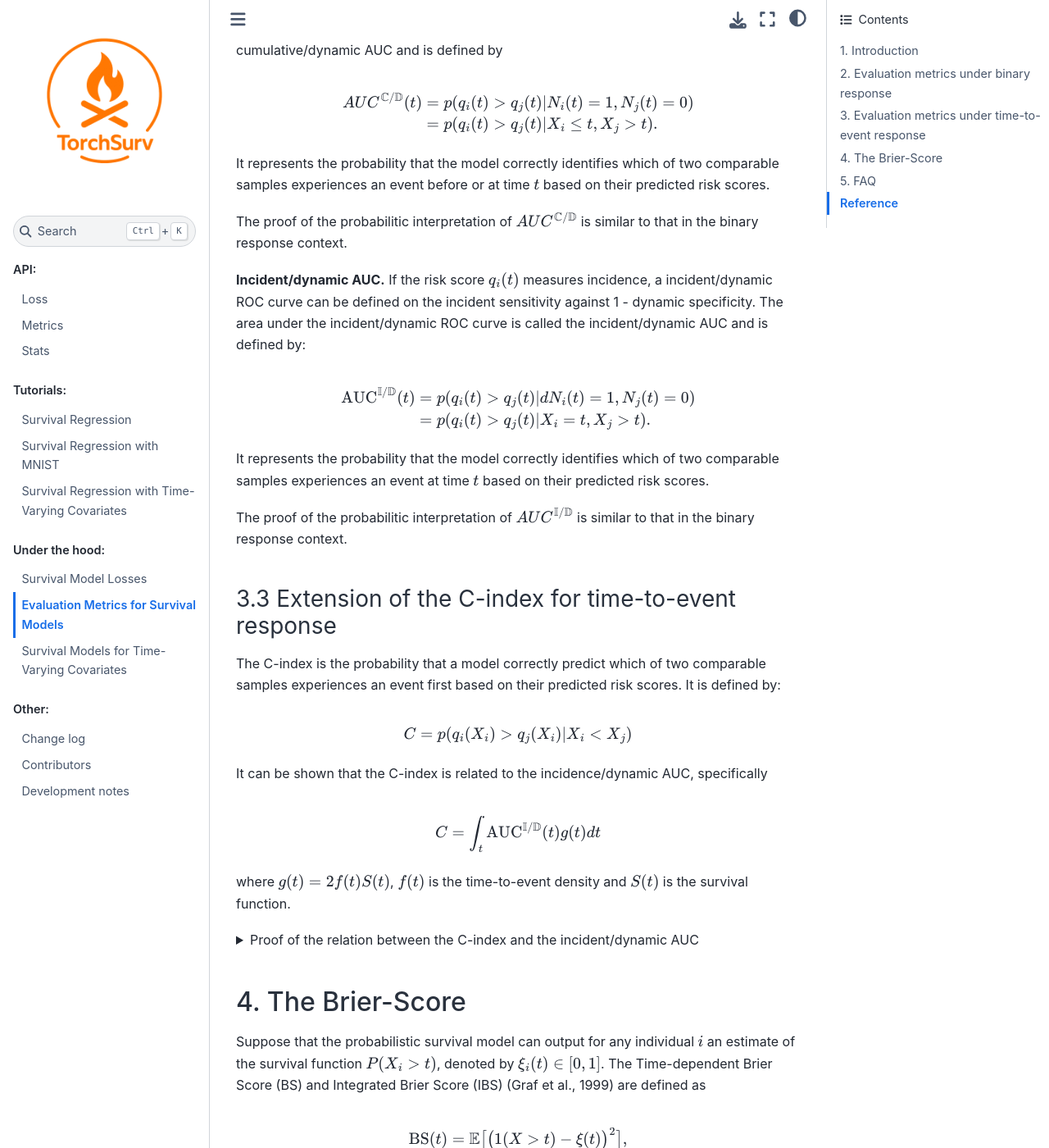
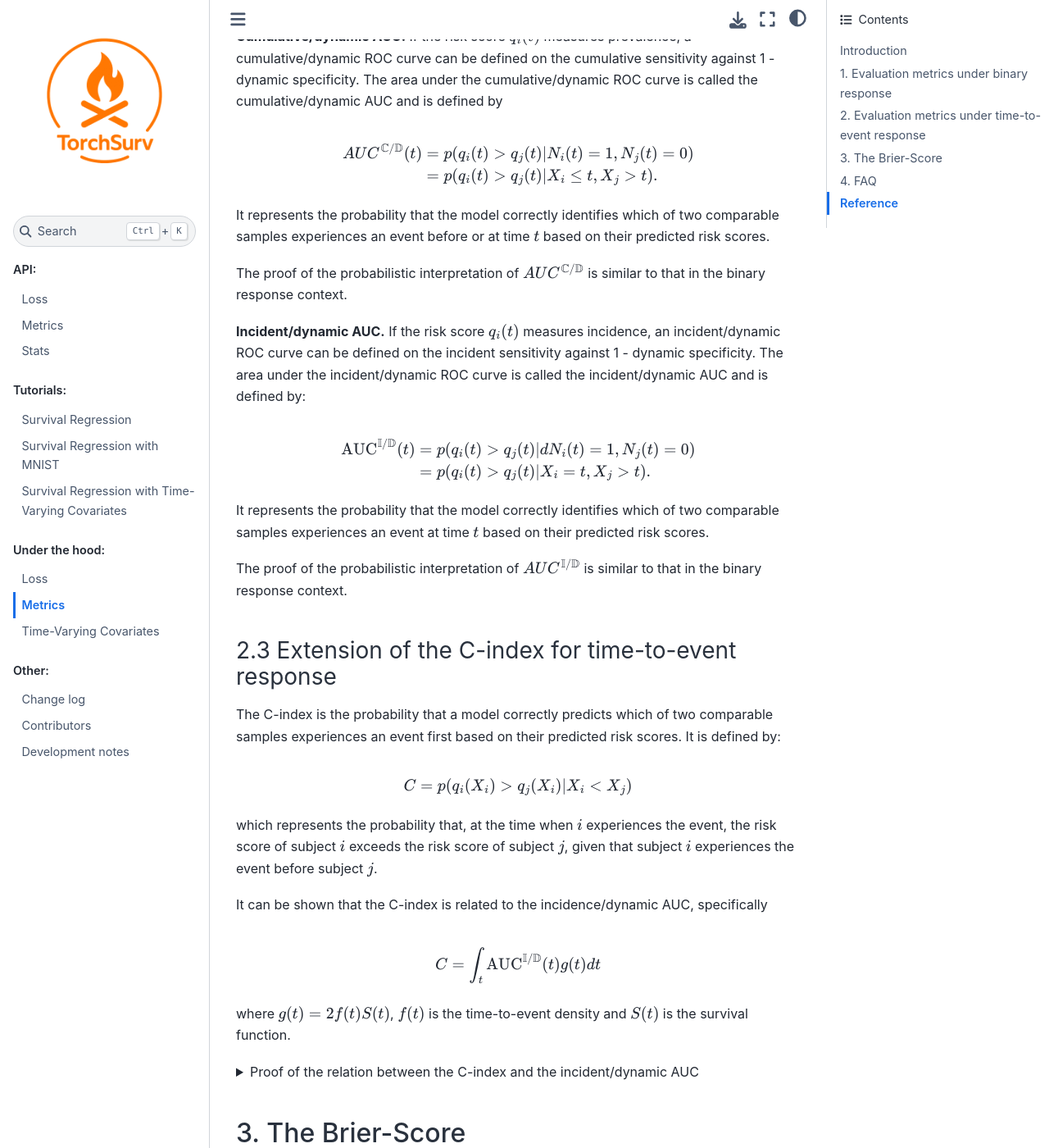
Before and after one commit to Novartis/torchsurv, a Sphinx documentation site: the page built from docs/notebooks/metrics.md, in a window 1280 px wide and 1400 px high, scrolled down 3610 px. Shown: the whole window at 82% size. Built offline with Sphinx 7.4.7 and the Sphinx Book theme 1.1.4, drawn with Linux system fonts in a browser that asks for light colours; some of the changed text lies outside the part shown.

Commit message:
address Sonia's comments

```diff
--- a/docs/notebooks/metrics.md
+++ b/docs/notebooks/metrics.md
@@ -39,7 +40,7 @@
 \text{AUC} = \int_0^1 \text{TPR}(\text{FPR}(c)) \: d\text{FPR}(c).
 $$
 
-It can be shown that the AUC also has a probabilitic interpretation, indeed
+It can be shown that the AUC also has a probabilistic interpretation, indeed
 
 $$
 \text{AUC} = p(\pi_i > \pi_j|Y_i = 1, Y_j = 0),
@@ -80,7 +81,7 @@
 $$
 </details>
 
-## 3. Evaluation metrics under time-to-event response
+### 2. Evaluation metrics under time-to-event response
 
 Let us now assume that individual $i$ has a time-to-event $X_i$ and a time-to-censoring $D_i$. We observe the minimum of the two, $T_i = \min(X_i, D_i)$, along with the event indicator $\delta_i = 1(X_i \leq D_i)$.
 
@@ -94,7 +95,7 @@
 
 A probabilistic survival model outputs a score $q_i(t) \in \mathbb{R}$, which estimates the event risk at time $t$  for individual $i$. The choice of risk score $q_i(t)$ depends on whether it is intended to reflect prevalence or incidence (Heagerty and Zheng, 2005). For example, the cumulative hazard function can be viewed as a measure of prevalence, since it represents the cumulative risk up to time $t$. In contrast, the instantaneous hazard function reflects incidence, as it quantifies the instantaneous risk of experiencing the event at time $t$. Consequently, the definition of sensitivity varies depending on whether the selected risk score measures prevalence or incidence.
 
-#### 3.1 Extension of sensitivity and specificity for time-to-event response
+#### 2.1 Extension of sensitivity and specificity for time-to-event response
 
 **Cumulative sensitivity.** If the risk score $q_i(t)$ measures prevalence, the predicted classification of $i$ is defined as:
 
@@ -142,7 +143,7 @@
 
 Note that there is no distinction between prevalence and incidence in the context of specificity. This is because if we condition on $dN_i(t) = 0$, it implies either the individual had an event before $t$ and is thus excluded, or the individual has an event after $t$ which is equivalent to conditioning on $N_i(t) = 0$.
 
-#### 3.2 Extension of the AUC for time-to-event response
+#### 2.2 Extension of the AUC for time-to-event response
 
 **Cumulative/dynamic AUC.** If the risk score $q_i(t)$ measures prevalence, a cumulative/dynamic ROC curve can be defined on the cumulative sensitivity against 1 - dynamic specificity. The area under the cumulative/dynamic ROC curve is called the cumulative/dynamic AUC and is defined by
 
@@ -155,9 +156,9 @@
 
 It represents the probability that the model correctly identifies which of two comparable samples experiences an event before or at time $t$ based on their predicted risk scores.
 
-The proof of the probabilitic interpretation of $AUC^{\mathbb{C}/\mathbb{D}}$ is similar to that in the binary response context.
+The proof of the probabilistic interpretation of $AUC^{\mathbb{C}/\mathbb{D}}$ is similar to that in the binary response context.
 
-**Incident/dynamic AUC.** If the risk score $q_i(t)$ measures incidence, a incident/dynamic ROC curve can be defined on the incident sensitivity against 1 - dynamic specificity. The area under the incident/dynamic ROC curve is called the incident/dynamic AUC and is defined by:
+**Incident/dynamic AUC.** If the risk score $q_i(t)$ measures incidence, an incident/dynamic ROC curve can be defined on the incident sensitivity against 1 - dynamic specificity. The area under the incident/dynamic ROC curve is called the incident/dynamic AUC and is defined by:
 
 $$
 \begin{align*}
@@ -168,15 +169,19 @@
 
 It represents the probability that the model correctly identifies which of two comparable samples experiences an event at time $t$ based on their predicted risk scores.
 
-The proof of the probabilitic interpretation of $AUC^{\mathbb{I}/\mathbb{D}}$ is similar to that in the binary response context.
+The proof of the probabilistic interpretation of $AUC^{\mathbb{I}/\mathbb{D}}$ is similar to that in the binary response context.
 
-#### 3.3 Extension of the C-index for time-to-event response
+#### 2.3 Extension of the C-index for time-to-event response
 
-The C-index is the probability that a model correctly predict which of two comparable samples experiences an event first based on their predicted risk scores. It is defined by:
+The C-index is the probability that a model correctly predicts which of two comparable samples experiences an event first based on their predicted risk scores. It is defined by:
 
 $$
 C = p(q_i(X_i) > q_j(X_i) | X_i < X_j)
 $$
+
+which represents the probability that, at the time when $i$ experiences the event,
+the risk score of subject $i$ exceeds the risk score of subject $j$,
+given that subject $i$ experiences the event before subject $j$.
 
 It can be shown that the C-index is related to the incidence/dynamic AUC, specifically
 
@@ -204,7 +209,7 @@
 </details>
 
 
-## 4. The Brier-Score
+### 3. The Brier-Score
 
 Suppose that the probabilistic survival model can output for any individual $i$ an estimate of the survival function $P(X_i > t)$, denoted by $\xi_i(t) \in [0,1]$. The Time-dependent Brier Score (BS) and Integrated Brier Score (IBS) (Graf et al., 1999) are defined as
 
@@ -220,15 +225,15 @@
 
 
 
-## 5. FAQ
+### 4. FAQ
 
-#### What evaluation metrics are implemented in `TorchSurv`?
+##### What evaluation metrics are implemented in `TorchSurv`?
 
 TorchSurv includes all the evaluation metrics described in this document. Specifically, it implements the **AUC** (both *AUC incidence/dynamic* and *AUC cumulative/dynamic*), the **C-index**, and the **Brier Score**.
 Detailed instructions and examples for using each of these metrics can be found in their respective function descriptions under the `Metrics` module.
 
 
-#### What risk score should my PyTorch neural network output?
+##### What risk score should my PyTorch neural network output?
 
 The choice of risk score depends on the scientific question and what aspect of prediction performance you aim to evaluate.
 A risk score can reflect either incidence or prevalence:
@@ -242,7 +247,7 @@
 - If you are interested in how many events have occurred by time $ t $, use a **prevalence-based risk score** and evaluate performance using the **AUC cumulative/dynamic**.
 - If you are interested in the short-term risk of an event occurring at time $ t $, use an **incidence-based risk score** and the **AUC incidence/dynamic** as the corresponding performance measure.
 
-#### Should I use the AUC incidence/dynamic or AUC cumulative/dynamic?
+##### Should I use the AUC incidence/dynamic or AUC cumulative/dynamic?
 
 The choice between **AUC incidence/dynamic** and **AUC cumulative/dynamic** depends directly on the type of risk score your model produces:
 
@@ -275,12 +280,12 @@
 
 * **Time dependence (AUC and C-index)**:
 Time-to-event outcome is dichotomized at each time point, which potentially generates many comparable pairs that are difficult to discriminate and are not clinically meaningful.
-For example, if a individual experiences the event of interest on day t of the study, and another individual, with similar underlying risk, experiences the event shortly afterwards on day t + 1, then these two individuals would be deemed comparable according to the time-dependent C-Index definition.
+For example, if an individual experiences the event of interest on day t of the study, and another individual, with similar underlying risk, experiences the event shortly afterwards on day t + 1, then these two individuals would be deemed comparable according to the time-dependent C-Index definition.
 
 * **Discrimination (AUC and C-index)**:
 The concordance index disregards the actual values of predicted risk scores – it is a ranking metric – and is unable to tell anything about calibration.
 
-#### How does the Brier score compare to the C-index and AUC?
+##### How does the Brier score compare to the C-index and AUC?
 
 The Brier score assesses both calibration and discrimination and serves as an alternative to the C-index and AUC. However, it is limited to models capable of estimating a survival function. Below, we outline the strengths and weaknesses of the C-index and AUC compared to the Brier score.
 
@@ -289,12 +294,12 @@
 | Pros  | Extremely popular. <br> Simple to explain to clinical audience. <br> User-friendly scale (from 0.5 to 1).|Reflects both calibration and discrimination. <br>Can support the conclusions from a graphical calibration curve. |
 | Cons   | Already discussed.     | Only applicable for models that can estimate a survival function.<br> Inadequate for very rare (or very frequent) events.<br>Less interpretable by clinicians.|
 
-#### What is most used in practice?
+##### What is most used in practice?
 
 A meta-analysis by Zhou et al. (2022) recorded the proportion of evaluation metrics for survival models used from 2010 to 2021 in prominent journals such as "Annals of Statistics," "Biometrika," "Journal of the American Statistical Association," "Journal of the Royal Statistical Society, Series B," "Statistics in Medicine," "Artificial Intelligence in Medicine," and "Lifetime Data Analysis." This analysis indicates that the use of the **C-index** has been steadily increasing and has recently become a dominant predictive measure. In 2021, the **C-index was** used in more than 75% of the readings.
 
 
-## Reference
+### Reference
 * Heagerty, P. J., & Zheng, Y. (2005). Survival Model Predictive Accuracy and ROC Curves. In Biometrics (Vol. 61, Issue 1, pp. 92–105). Oxford University Press (OUP). https://doi.org/10.1111/j.0006-341x.2005.030814.x
 * Lambert, J., & Chevret, S. (2016). Summary measure of discrimination in survival models based on cumulative/dynamic time-dependent ROC curves. In Statistical Methods in Medical Research (Vol. 25, Issue 5, pp. 2088–2102). SAGE Publications
 * Hartman, N., Kim, S., He, K., & Kalbfleisch, J. D. (2023). Pitfalls of the concordance index for survival outcomes. In Statistics in Medicine (Vol. 42, Issue 13, pp. 2179–2190). Wiley. https://doi.org/10.1002/sim.9717
```
Also changed, not shown: other parts of docs/notebooks/metrics.md (+8 -7 lines), docs/notebooks/loss.md (+38 -27 lines), docs/notebooks/time_varying_covariates.md (+16 -13 lines), docs/notebooks/introduction.ipynb, docs/notebooks/momentum.ipynb, docs/notebooks/regression_time_varying.ipynb, 5 other files.
